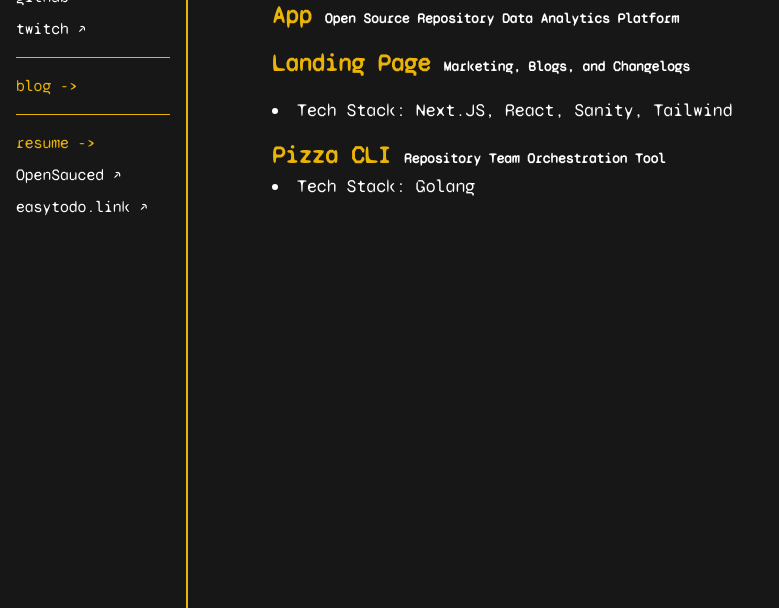
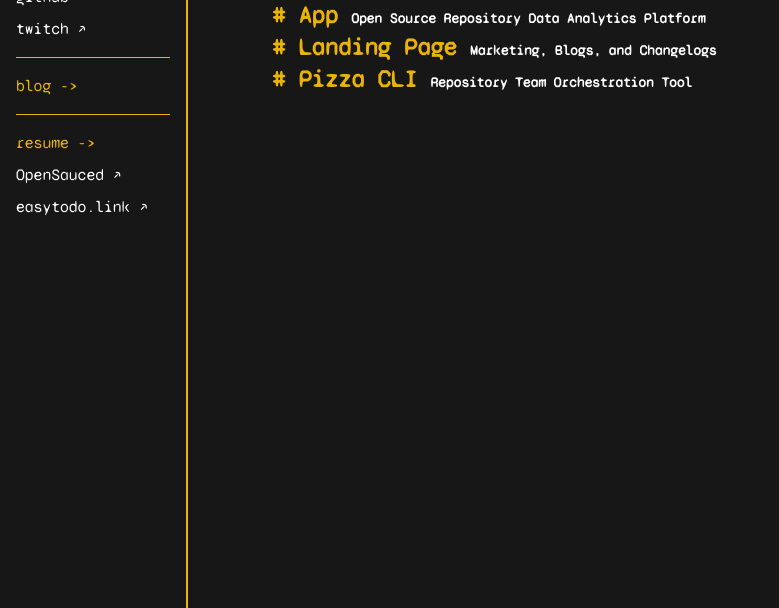
Before and after one commit to zeucapua/zeu-site, an Astro site: page /resume in a window 1280 px wide. Shown: the part 192-800 px from the top of the page, without its empty margins (0-779 px from the left). Built offline with nearby package versions, Linux system fonts and the light colour scheme; Astro itself is replaced by a stand-in of ours.

Commit message:
simplify resume page

```diff
--- a/src/pages/resume.astro
+++ b/src/pages/resume.astro
@@ -9,38 +9,32 @@
       Notable works, professional and otherwise.
     </p>
 
+    <section class="flex flex-col gap-4">
       <div class="flex gap-4 items-center font-bold">
         <h3 class="text-3xl text-yellow-500">OpenSauced</h3>
-      <p class="text-sm">Since February 2024</p>
+        <p class="text-sm decoration-4 underline underline-offset-4 decoration-dashed">Since February 2024</p>
       </div>
-    <section>
+
+      <ul>
+        <li>
           <h4 class="text-sm font-bold">
-        <span class="text-2xl text-yellow-500">App </span>
+            <span class="text-2xl text-yellow-500"># App </span>
             Open Source Repository Data Analytics Platform
           </h4>
-    </section>
-    <section class="flex flex-col gap-4">
+        </li>
+        <li>
           <h4 class="text-sm font-bold">
-        <span class="text-2xl text-yellow-500">Landing Page </span>
+            <span class="text-2xl text-yellow-500"># Landing Page </span>
             Marketing, Blogs, and Changelogs
           </h4>
-      <ul class="flex flex-col gap-2 list-disc list-inside">
-        <li>Tech Stack: Next.JS, React, Sanity, Tailwind</li>
-      </ul>
-    </section>
-    <section>
+        </li>
+        <li>
           <h4 class="text-sm font-bold">
-        <span class="text-2xl text-yellow-500">Pizza CLI </span>
+            <span class="text-2xl text-yellow-500"># Pizza CLI </span>
             Repository Team Orchestration Tool
           </h4>
-      <ul class="flex flex-col gap-2 list-disc list-inside">
-        <li>Tech Stack: Golang</li>
+        </li>
       </ul>
-    </section>
-
-    <h3 class="text-3xl font-semibold text-yellow-500"></h3>
-    <section>
-
     </section>
   </main>
 </SiteLayout>
```
Lines whose indentation alone changed are shown as unchanged.
